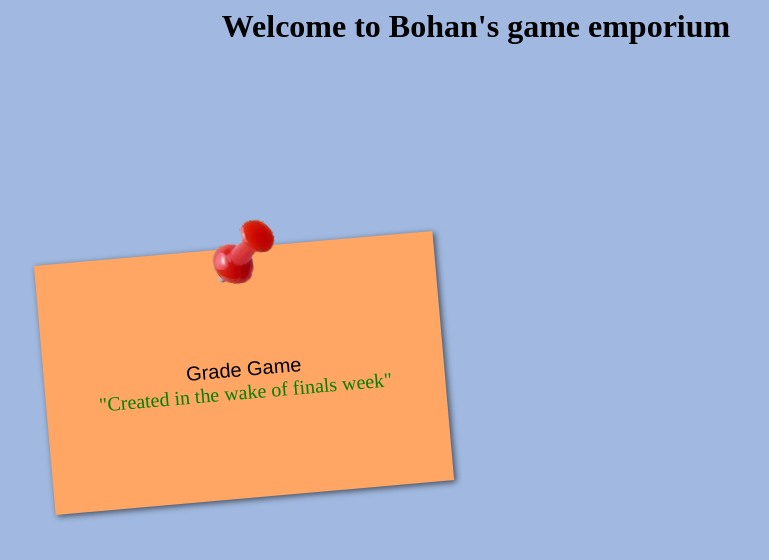
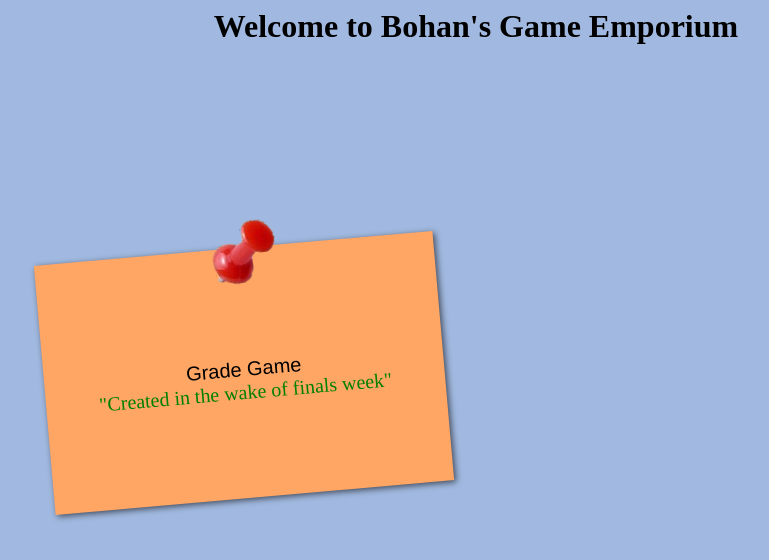
Before and after one commit to boshan/grade-game, a plain HTML site: page index.html in a window 1280 px wide. Shown: the whole page, without its empty margins (164-933 px from the left). Drawn offline with Linux system fonts and the light colour scheme.

Commit message:
minor text edit

```diff
--- a/index.html
+++ b/index.html
@@ -1,7 +1,7 @@
 <link rel = "stylesheet" href = "index.css">
 <body>
 	<div id ="Headerspace">
-		<h1>Welcome to Bohan's game emporium</h1>
+		<h1>Welcome to Bohan's Game Emporium</h1>
 	</div>
 	<div id = "gradeGame">
 		<a href = "gradeGame/index.html">
```
